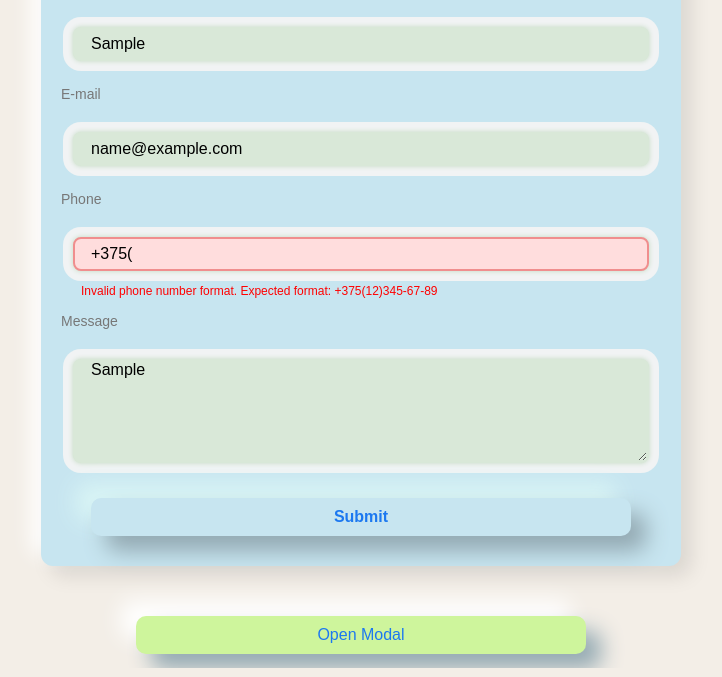
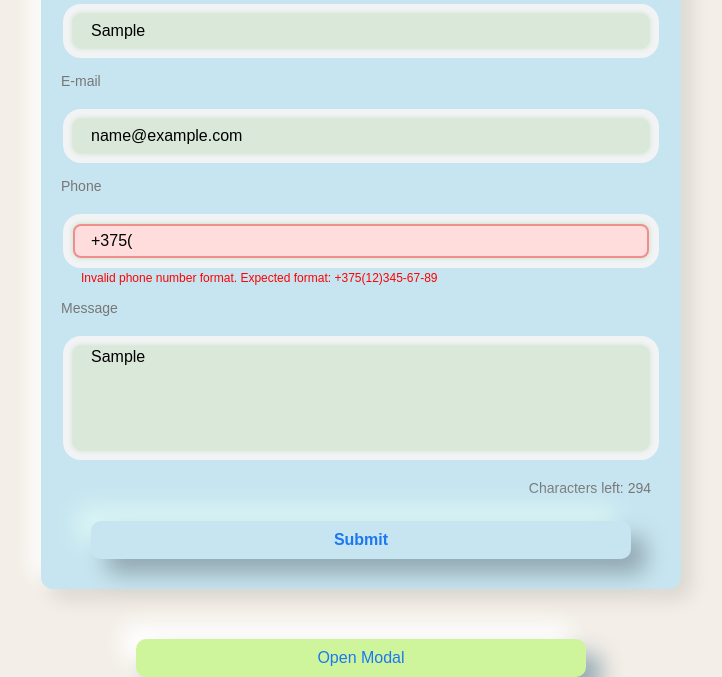
Before and after one commit to JuliaBel5/Contact-form, a website built with webpack: page src/index.html in a window 1280 px wide. Both pictures are taken after typing "Sample", "name@example.com", "Sample", "Sample" into the empty fields and a click on the button "Submit". Shown: the part 132-809 px from the top of the page, without its empty margins (279-1001 px from the left). Built offline with nearby package versions, Linux system fonts and the light colour scheme.

Commit message:
feat: add counter to the textarea

```diff
--- a/src/js/modules/renderForm.js
+++ b/src/js/modules/renderForm.js
@@ -63,6 +63,31 @@ export function renderForm(container) {
 
   textarea.setAttribute("maxlength", "300");
 
+  const counter = createFormElement(
+    "div",
+    {
+      textContent: `Characters left: 300`,
+      className: "counter",
+    },
+    form
+  );
+
+  function updateCounter(textarea, counter) {
+    const maxLength = textarea.getAttribute("maxlength");
+    const remaining = maxLength - textarea.value.length;
+    counter.textContent = `Characters left: ${remaining}`;
+
+    if (remaining <= 10) {
+      counter.style.color = "red";
+    } else {
+      counter.style.color = "#777";
+    }
+  }
+
+  textarea.addEventListener("input", () => {
+    updateCounter(textarea, counter);
+  });
+
   const submitButton = createFormElement(
     "button",
     { type: "submit", textContent: "Submit" },
--- a/src/styles/form.scss
+++ b/src/styles/form.scss
@@ -60,6 +60,15 @@ form {
   textarea {
     height: 100px;
     font-family: Arial, Helvetica, sans-serif;
+    resize: none;
+  }
+
+  .counter {
+    margin-right: 10px;
+    align-self: flex-end;
+    font-size: 14px;
+    color: #666;
+    margin-top: 5px;
   }
 
   label {
```
